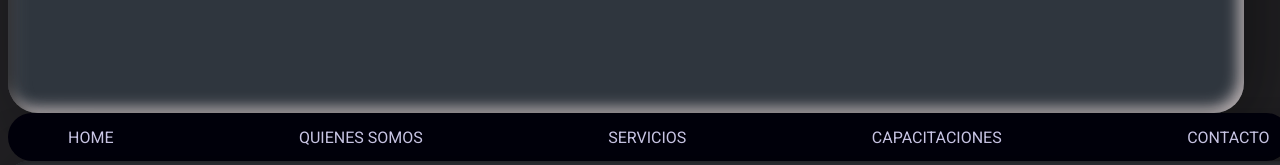
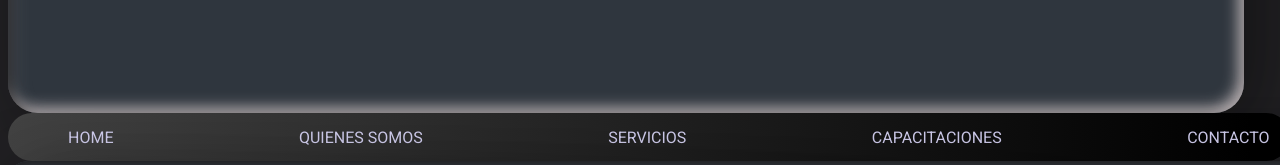
Before and after one commit to kevinoriega/PREMIUM--ACCOUTING, a plain HTML site: page index.html in a window 1280 px wide. Shown: the part 555-720 px from the top of the page. Drawn offline with nearby package versions, Linux system fonts and the light colour scheme.

Commit message:
animacion2

```diff
--- a/css/estilos.css
+++ b/css/estilos.css
@@ -84,7 +84,10 @@ img>div {
 
 header {
     display: flex;
-    background-color: rgb(2, 1, 12);
+    background: #000000;  /* fallback for old browsers */
+    background: -webkit-linear-gradient(to right, #434343, #000000);  /* Chrome 10-25, Safari 5.1-6 */
+    background: linear-gradient(to right, #434343, #000000); /* W3C, IE 10+/ Edge, Firefox 16+, Chrome 26+, Opera 12+, Safari 7+ */
+;
     align-items: center;
     padding: 20px;
     justify-content: center;
@@ -105,6 +108,7 @@ nav ul {
 
 nav li {
     list-style: none;
+
 }
 
 .menupri>li>a {
```
